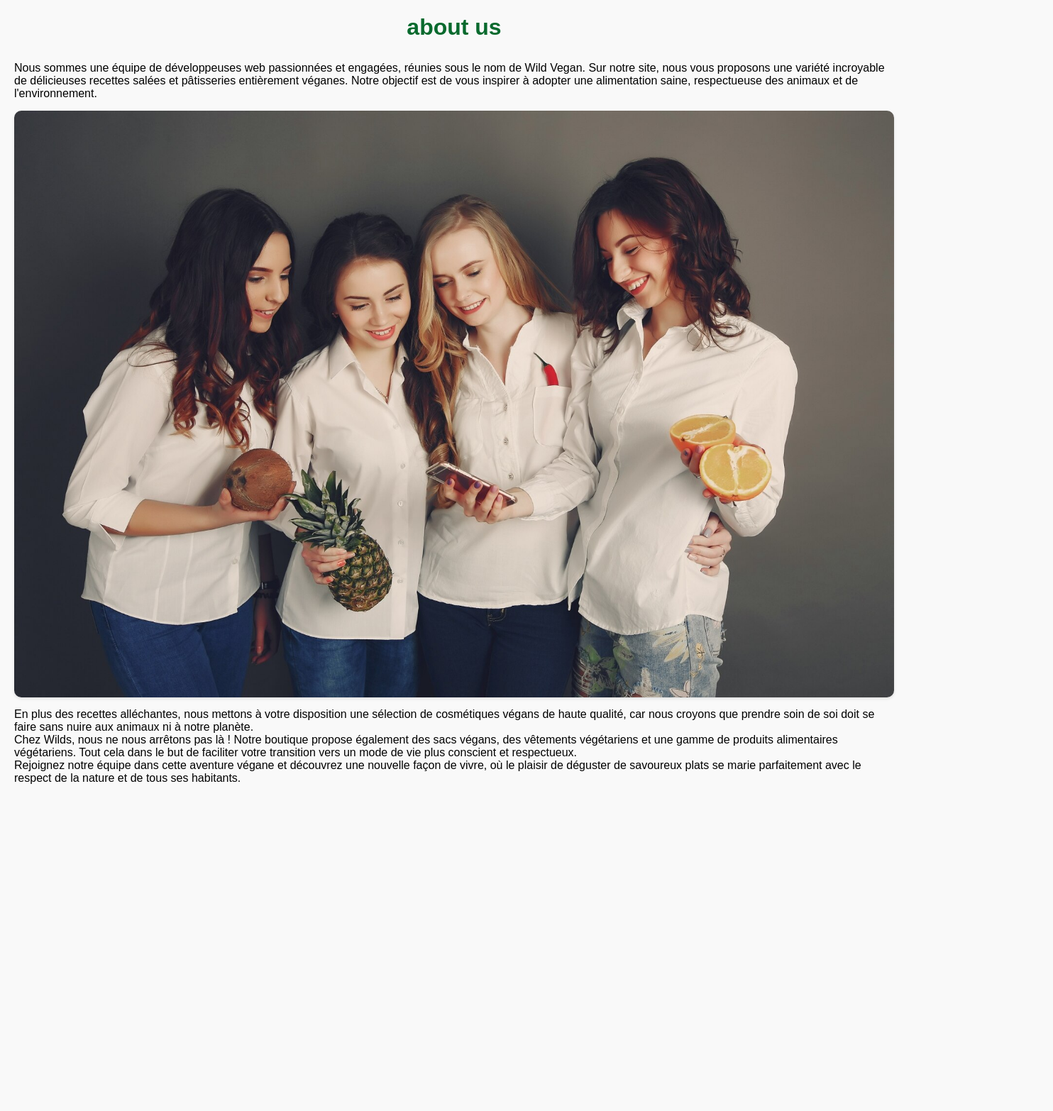
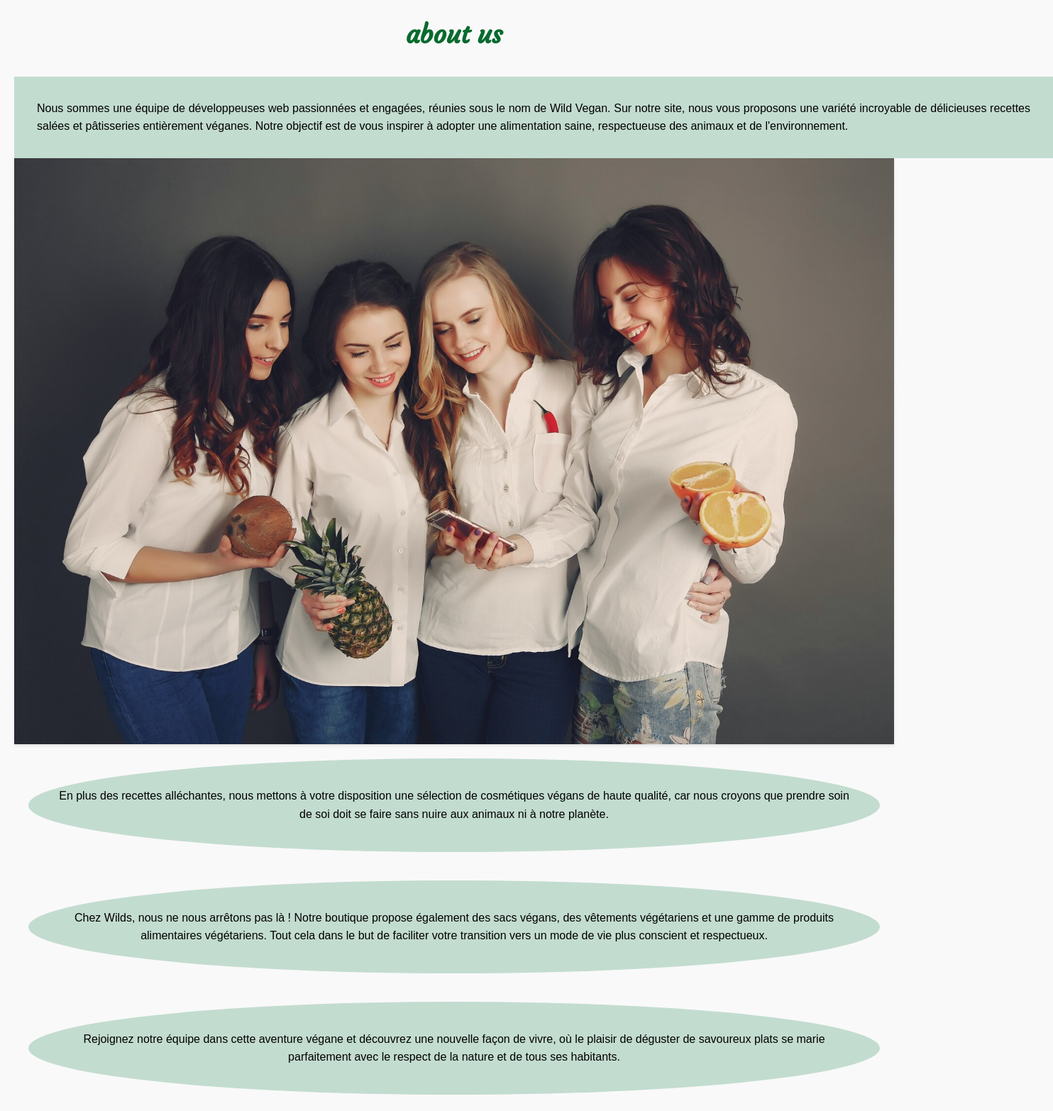
Before and after one commit to MaspieIBK/Projet1_Wildeuse_Vegan, a plain HTML site: page about.html in a window 1280 px wide. Shown: the whole page at 71% size, 1484 px wide, since content can reach past the window. Before the commit the page ends 1126 px from the top, so only its background shows below. Drawn offline with Linux system fonts and the light colour scheme.

Commit message:
update hidden file

```diff
--- a/about.html
+++ b/about.html
@@ -5,13 +5,19 @@
     <meta name="viewport" content="width=device-width, initial-scale=1.0">
     <title>WILD VEGAN</title>
     <link rel="stylesheet" href="assets/styles/about.css">
+    <link rel="preconnect" href="https://fonts.googleapis.com">
+<link rel="preconnect" href="https://fonts.gstatic.com" crossorigin>
+<link href="https://fonts.googleapis.com/css2?family=Courgette&family=Lobster&display=swap" rel="stylesheet">
+
 
 </head>
 <body>
     <h1>about us</h1>
-    <div class="text-with-border">
+    <div class="text-rectangle">
 
-    <p>Nous sommes une équipe de développeuses web passionnées et engagées, réunies sous le nom de Wild Vegan. Sur notre site, nous vous proposons une variété incroyable de délicieuses recettes salées et pâtisseries entièrement véganes. Notre objectif est de vous inspirer à adopter une alimentation saine, respectueuse des animaux et de l'environnement.
+    <p>
+
+        Nous sommes une équipe de développeuses web passionnées et engagées, réunies sous le nom de Wild Vegan. Sur notre site, nous vous proposons une variété incroyable de délicieuses recettes salées et pâtisseries entièrement véganes. Notre objectif est de vous inspirer à adopter une alimentation saine, respectueuse des animaux et de l'environnement.
 
     </p>
     </div>
@@ -19,14 +25,14 @@
         <img src="assets/img/girls-with-fruit.jpg" alt="des femmes vegan">
 
     </p>
+    <div class="ellipse-container">
         <div class="ellipse-text">
             En plus des recettes alléchantes, nous mettons à votre disposition une sélection de cosmétiques végans de haute qualité, car nous croyons que prendre soin de soi doit se faire sans nuire aux animaux ni à notre planète.
-
         </div>
-    <div>
+        <div class="ellipse-text">
             Chez Wilds, nous ne nous arrêtons pas là ! Notre boutique propose également des sacs végans, des vêtements végétariens et une gamme de produits alimentaires végétariens. Tout cela dans le but de faciliter votre transition vers un mode de vie plus conscient et respectueux.
         </div>
-
-    <div>
+        <div class="ellipse-text">
             Rejoignez notre équipe dans cette aventure végane et découvrez une nouvelle façon de vivre, où le plaisir de déguster de savoureux plats se marie parfaitement avec le respect de la nature et de tous ses habitants.
         </div>
+    </div>
--- a/assets/styles/about.css
+++ b/assets/styles/about.css
@@ -1,11 +1,23 @@
 /* Réinitialisation des styles par défaut */
-* {
+body, h1,p {
     margin: 0;
     padding: 0;
-    box-sizing: border-box;
+
 }
+
+.text-rectangle{
+    border: 2px solid #C3DCD0;
+    padding: 30px;
+    background-color: #C3DCD0;
+    width: 1400px;
+    text-align: justify;
+    line-height: 1.6;
+    font-family: Arial, sans-serif;
+    }
+
 body {
     font-family: Arial, sans-serif;
+    line-height: 1.6;
     color: black;
     background-color: #f9f9f9;
     padding: 20px;
@@ -15,21 +27,45 @@ body {
 
 }
 h1 {
-    font-size: 32px;
+    font-size: 36px;
     margin-bottom: 30px;
     text-align: center;
     color: #096A2E ;
-    font-family: ;
+    font-family: 'Courgette', cursive;
 
 }
 p {
-    margin-bottom: 15PX;
+    /*margin-bottom: 15PX;
+    display: block;
+    margin-left: auto;
+    margin-right: auto; */
+
+
 }
 img {
     max-width: 100%;
     height: auto;
     display: block;
     margin: 0 auto;
-    border-radius: 10px;
     box-shadow: 0 2px 4px rgba(0, 0, 0, 0.1);
 }
+.ellipse-container {
+    display: flex;
+    flex-direction: column;
+    align-items: center;
+  }
+
+.ellipse-text {
+    padding: 40px;
+    margin: 20px;
+    border-radius: 50%;
+    background-color: #C3DCD0;
+    text-align: center;
+  }
+
+  /* Responsive styles */
+  @media screen and (max-width: 768px) {
+    h1 {
+      font-size: 28px;
+    }
+  }
```
Also changed, not shown: 1 other file. Lines whose indentation alone changed are shown as unchanged.
